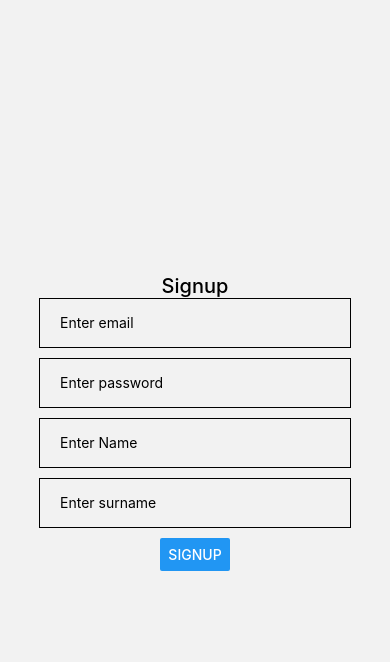
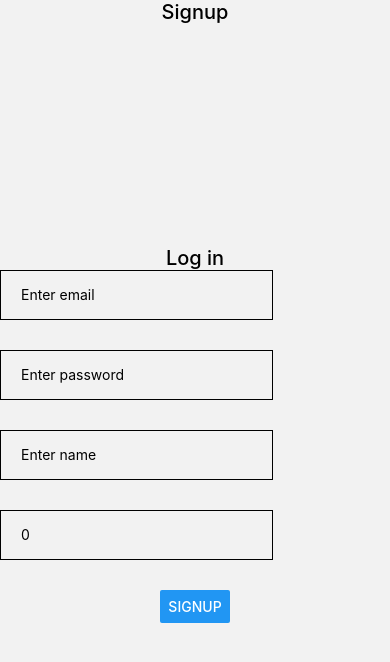
Before and after one commit to Emi263/diploma-thesis-task-scheduler, a React Native app: screen /Signup in a window 390 px wide. Shown: the top 662 px of the page. Built offline with nearby package versions, Linux system fonts and the light colour scheme.

Commit message:
added signup, fonts

```diff
--- a/App.tsx
+++ b/App.tsx
@@ -5,9 +5,14 @@ import Screens from "./ScreenIndex";
 import "react-native-gesture-handler";
 import { QueryClient, QueryClientProvider } from "react-query";
 import { AuthContext } from "./context/AuthContext";
-import { useEffect, useState } from "react";
+import { useCallback, useEffect, useState } from "react";
 import { getUserPayload } from "./helper/helpers";
 import { User } from "./models/user";
+import AppLoading from "expo-app-loading";
+import { useFonts, Inter_400Regular } from "@expo-google-fonts/inter";
+import * as SplashScreen from "expo-splash-screen";
+import * as Font from "expo-font";
+import Entypo from "@expo/vector-icons/Entypo";
 
 export default function App() {
   const [user, setUser] = useState<User | undefined>();
@@ -32,12 +37,53 @@ export default function App() {
     setUser,
   };
 
+  const [appIsReady, setAppIsReady] = useState(false);
+
+  useEffect(() => {
+    async function prepare() {
+      try {
+        // Keep the splash screen visible while we fetch resources
+        await SplashScreen.preventAutoHideAsync();
+        // Pre-load fonts, make any API calls you need to do here
+        await Font.loadAsync(Entypo.font);
+        await Font.loadAsync("Inter_400Regular");
+        // Artificially delay for two seconds to simulate a slow loading
+        // experience. Please remove this if you copy and paste the code!
+        await new Promise((resolve) => setTimeout(resolve, 2000));
+      } catch (e) {
+        console.warn(e);
+      } finally {
+        // Tell the application to render
+        setAppIsReady(true);
+      }
+    }
+
+    prepare();
+  }, []);
+
+  const onLayoutRootView = useCallback(async () => {
+    if (appIsReady) {
+      // This tells the splash screen to hide immediately! If we call this after
+      // `setAppIsReady`, then we may see a blank screen while the app is
+      // loading its initial state and rendering its first pixels. So instead,
+      // we hide the splash screen once we know the root view has already
+      // performed layout.
+      await SplashScreen.hideAsync();
+    }
+  }, [appIsReady]);
+
+  if (!appIsReady) {
+    return null;
+  }
   const client = new QueryClient();
+
   return (
-    <AuthContext.Provider value={context}>
-      <QueryClientProvider client={client}>
-        <Screens />
-      </QueryClientProvider>
-    </AuthContext.Provider>
+    <View style={{ flex: 1 }} onLayout={onLayoutRootView}>
+      <AuthContext.Provider value={context}>
+        <QueryClientProvider client={client}>
+          <Screens />
+        </QueryClientProvider>
+      </AuthContext.Provider>
+    </View>
   );
 }
--- a/screens/auth/Login.tsx
+++ b/screens/auth/Login.tsx
@@ -7,6 +7,7 @@ import {
   Button,
   Alert,
   View,
+  TouchableOpacity,
 } from "react-native";
 import { login } from "../../api/auth";
 import { styles } from "./styles";
@@ -18,7 +19,6 @@ import { AuthContext } from "../../context/AuthContext";
 import { AxiosResponse } from "axios";
 import { Formik } from "formik";
 import { LoginSchema } from "./validation";
-import { TouchableOpacity } from "react-native-gesture-handler";
 
 type introScreenProp = StackNavigationProp<RootStackParams, "Home">;
 
@@ -27,10 +27,14 @@ const Login = () => {
   const { user, setUser } = useContext(AuthContext);
 
   const handleLogin = async (res: AxiosResponse) => {
+    try {
       await setAuthToken(res.data.token).then(async () => {
         const userData = await getUserPayload();
         setUser(userData);
       });
+    } catch (error) {
+      console.log("here");
+    }
   };
 
   return (
@@ -62,7 +66,15 @@ const Login = () => {
           }) => (
             <View style={styles.view}>
               <>
-                <Text style={styles.title}>Log in</Text>
+                <Text
+                  style={[styles.title, { fontFamily: "Inter_400Regular" }]}
+                >
+                  Log in
+                </Text>
+                <View style={styles.inputWrapper}>
+                  <>
+                    <View style={styles.inputContainer}>
+                      <>
                         <TextInput
                           autoComplete="email"
                           value={values.email}
@@ -72,9 +84,12 @@ const Login = () => {
                           onBlur={handleBlur("email")}
                         />
                         <Text style={styles.error}>
-                  {touched.email && errors.email}
+                          {touched.email && errors.email}xw
                         </Text>
-
+                      </>
+                    </View>
+                    <View style={styles.inputContainer}>
+                      <>
                         <TextInput
                           value={values.password}
                           onChangeText={handleChange("password")}
@@ -87,15 +102,23 @@ const Login = () => {
                         <Text style={styles.error}>
                           {touched.password && errors.password}
                         </Text>
+                      </>
+                    </View>
+                  </>
+                </View>
 
                 {/**Sign in button */}
                 <Button onPress={() => handleSubmit()} title="Login" />
-                {/*
-                <TouchableOpacity onPress={() => nav.navigate("Signup")}>
-                  <React.Fragment>
-                    <Text style={{ color: "blue" }}>Register</Text>
-                  </React.Fragment>
-                </TouchableOpacity> */}
+                <>
+                  <TouchableOpacity
+                    style={{ marginTop: 300 }}
+                    onPress={() => {
+                      nav.navigate("Signup");
+                    }}
+                  >
+                    <Text style={{ color: "blue" }}>Registers</Text>
+                  </TouchableOpacity>
+                </>
               </>
             </View>
           )}
--- a/screens/auth/SignUp.tsx
+++ b/screens/auth/SignUp.tsx
@@ -1,88 +1,165 @@
 import React, { useEffect, useState, useContext } from "react";
 import { getUserPayload, isSessionActive } from "../../helper/helpers";
-import { Text, TextInput, SafeAreaView, Button, Alert } from "react-native";
+import {
+  Text,
+  TextInput,
+  SafeAreaView,
+  Button,
+  Alert,
+  View,
+  TouchableOpacity,
+} from "react-native";
 import { signup } from "../../api/auth";
 import { styles } from "./styles";
 import { useMutation, useQuery } from "react-query";
-import { useFormik } from "formik";
+import { Formik, useFormik } from "formik";
 import { setAuthToken, clearAuthData, decode } from "../../utils/tokenMgmt";
 import { useNavigation } from "@react-navigation/native";
 import { StackNavigationProp } from "@react-navigation/stack";
 import { RootStackParams } from "../../ScreenIndex";
 import { AuthContext } from "../../context/AuthContext";
 
-import { AxiosError } from "axios";
+import { AxiosError, AxiosResponse } from "axios";
+import { SignupSchema } from "./validation";
 
 type introScreenProp = StackNavigationProp<RootStackParams, "Home">;
 
 const Signup = () => {
-  const [email, setEmail] = useState("");
-  const [pass, setPass] = useState("");
-  const [error, setError] = useState<null | string>(null);
-  const [name,setName]=useState('')
-  const [surname,setSurname]=useState('')
-
-  useEffect(() => {}, []);
-
   const nav = useNavigation<introScreenProp>();
   const sessionActive = isSessionActive();
   const { user, setUser } = useContext(AuthContext);
 
+  const handleSignup = async (res: AxiosResponse) => {
+    console.log(res);
+
+    try {
+      await setAuthToken(res.data.token).then(async () => {
+        const userData = await getUserPayload();
+        setUser(userData);
+      });
+    } catch (error) {
+      Alert.alert("Something went wrong");
+    }
+  };
+
   return (
     <SafeAreaView style={styles.container}>
       <>
-        {/**Needs some logo here */}
         <Text style={styles.title}>Signup</Text>
 
+        <Formik
+          validationSchema={SignupSchema}
+          initialValues={{
+            email: "",
+            password: "",
+            name: "",
+            age: 0,
+          }}
+          onSubmit={(values) => {
+            const { email, password, name, age } = values;
+            signup(email, password, name, age.toString())
+              .then(async (res) => handleSignup(res))
+              .catch((e) => {
+                console.log(e);
+              });
+          }}
+        >
+          {({
+            handleChange,
+            handleBlur,
+            handleSubmit,
+            values,
+            errors,
+            touched,
+          }) => (
+            <View style={styles.view}>
+              <>
+                <Text style={styles.title}>Log in</Text>
+                <View style={styles.inputWrapper}>
+                  <>
+                    <View style={styles.inputContainer}>
+                      <>
                         <TextInput
-          value={email}
-          onChangeText={setEmail}
+                          autoComplete="email"
+                          value={values.email}
+                          onChangeText={handleChange("email")}
                           placeholder="Enter email"
                           style={styles.input}
+                          onBlur={handleBlur("email")}
                         />
+                        <Text style={styles.error}>
+                          {touched.email && errors.email}
+                        </Text>
+                      </>
+                    </View>
+                    <View style={styles.inputContainer}>
+                      <>
                         <TextInput
-          value={pass}
-          onChangeText={setPass}
+                          value={values.password}
+                          onChangeText={handleChange("password")}
                           placeholder="Enter password"
                           secureTextEntry
                           style={styles.input}
+                          onBlur={handleBlur("password")}
                         />
+
+                        <Text style={styles.error}>
+                          {touched.password && errors.password}
+                        </Text>
+                      </>
+                    </View>
+                    <View style={styles.inputContainer}>
+                      <>
                         <TextInput
-        value={name}
-        onChangeText={setName}
-        placeholder="Enter Name"
+                          value={values.name}
+                          onChangeText={handleChange("name")}
+                          placeholder="Enter name"
                           style={styles.input}
+                          onBlur={handleBlur("name")}
                         />
+
+                        <Text style={styles.error}>
+                          {touched.name && errors.name}
+                        </Text>
+                      </>
+                    </View>
+                    <View style={styles.inputContainer}>
+                      <>
                         <TextInput
-        value={surname}
-        onChangeText={setSurname}
-        placeholder="Enter surname"
-        secureTextEntry
+                          value={values.age.toString()}
+                          onChangeText={handleChange("age")}
+                          placeholder="Enter age"
                           style={styles.input}
+                          onBlur={handleBlur("age")}
                         />
-        {error && Alert.alert(error)}
+
+                        <Text style={styles.error}>
+                          {touched.age && errors.age}
+                        </Text>
+                      </>
+                    </View>
+                  </>
+                </View>
 
                 {/**Sign in button */}
-        <Button
-          onPress={(e) => {
-            signup(email, pass,name,surname)
-              .then(async (res) => {
-                setError(null);
-                setAuthToken(res.data.token);
-                setUser(getUserPayload());
-              })
-              .catch((e) => {
-                setError(e.response?.data.message!);
-              });
-          }}
-          title="Signup"
-        />
-        {/**Do not have an acc link */}
-        {/* <Button onPress={() => clearAuthData()} title="Logout" /> */}
-        {/**Signin with google */}
+                <Button onPress={() => handleSubmit()} title="Signup" />
+              </>
+            </View>
+          )}
+        </Formik>
       </>
     </SafeAreaView>
   );
 };
 
 export default Signup;
+
+// // signup(email, pass, name, surname)
+// .then(async (res) => {
+//   setError(null);
+//   setAuthToken(res.data.token);
+//   setUser(getUserPayload());
+// })
+// .catch((e) => {
+//   setError(e.response?.data.message!);
+// });
--- a/screens/auth/styles.ts
+++ b/screens/auth/styles.ts
@@ -19,9 +19,21 @@ export const styles = StyleSheet.create({
     fontWeight: "500",
     fontSize: 20,
   },
+  inputWrapper: {
+    width: "100%",
+    display: "flex",
+    justifyContent: "center",
+    alignItems: "center",
+  },
+  inputContainer: {
+    width: "100%",
+    margin: "auto",
+    display: "flex",
+    justifyContent: "center",
+  },
   input: {
     height: 50,
-    width: "80%",
+    width: "70%",
     borderWidth: 1,
     padding: 6,
     paddingHorizontal: 20,
--- a/screens/auth/validation.ts
+++ b/screens/auth/validation.ts
@@ -4,3 +4,10 @@ export const LoginSchema = yup.object({
   email: yup.string().required().min(4).email("Must be an email"),
   password: yup.string().required(),
 });
+
+export const SignupSchema = yup.object({
+  email: yup.string().email().required(),
+  password: yup.string().required(), //need to specify a pattern for it
+  name: yup.string().required().min(5),
+  age: yup.number().required().min(16),
+});
--- a/utils/apiMgmt.ts
+++ b/utils/apiMgmt.ts
@@ -1,6 +1,6 @@
 import axios from "axios";
 
-export const apiUrl = "http://192.168.1.13:3000";
+export const apiUrl = "http://192.168.1.3:3000";
 
 export const get = (str: string) => {
   return axios.get(apiUrl + str);
--- a/utils/tokenMgmt.ts
+++ b/utils/tokenMgmt.ts
@@ -2,8 +2,6 @@ import AsyncStorage from "@react-native-async-storage/async-storage";
 import jwtDecode from "jwt-decode";
 
 export const setAuthToken = async (token: string): Promise<any> => {
-
-
   try {
     await AsyncStorage.setItem("token", token);
   } catch (e) {
@@ -15,8 +13,8 @@ export const getAuthToken = async () => {
   return token;
 };
 
-export const clearAuthData = async() => {
- await AsyncStorage.removeItem("token");
+export const clearAuthData = async () => {
+  await AsyncStorage.removeItem("token");
 };
 
 export const decode = (token: string) => {
```
Also changed, not shown: api/auth.ts (+3 -4 lines), package.json (+9 -0 lines), screens/home/HomeScreen.tsx (+9 -5 lines), screens/tasks/Tasks.tsx (added, +34 -0 lines), 2 other files (tests, documents, lock files or other folders). Lines whose indentation alone changed are shown as unchanged.
